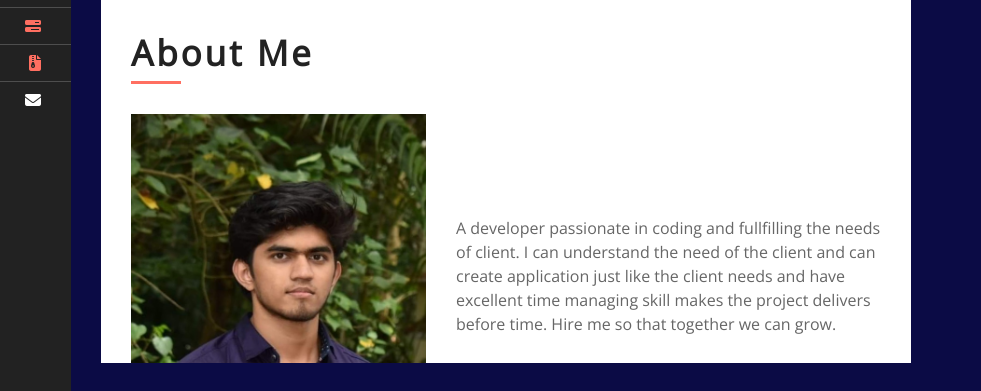
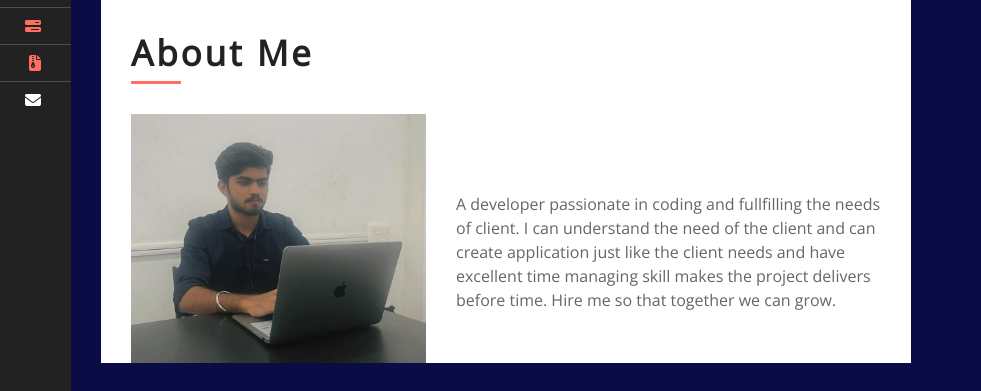
Before and after one commit to viknesh-v/portfolio, a plain HTML site: page index.html in a window 1280 px wide. Shown: the part 407-798 px from the top of the page, 299-1280 px from the left. Drawn offline with nearby package versions, Linux system fonts and the light colour scheme.

Commit message:
profile image changed

```diff
--- a/index.html
+++ b/index.html
@@ -107,7 +107,7 @@
                         </div>
                         <div class="row align-items-center">
                             <div class="col-md-6 col-lg-5">
-                                <img src="img/viknesh-photo.jpg" alt="Image">
+                                <img src="img/profile3.jpg" alt="Image">
                             </div>
                             <div class="col-md-6 col-lg-7">
                                 <p>
```
